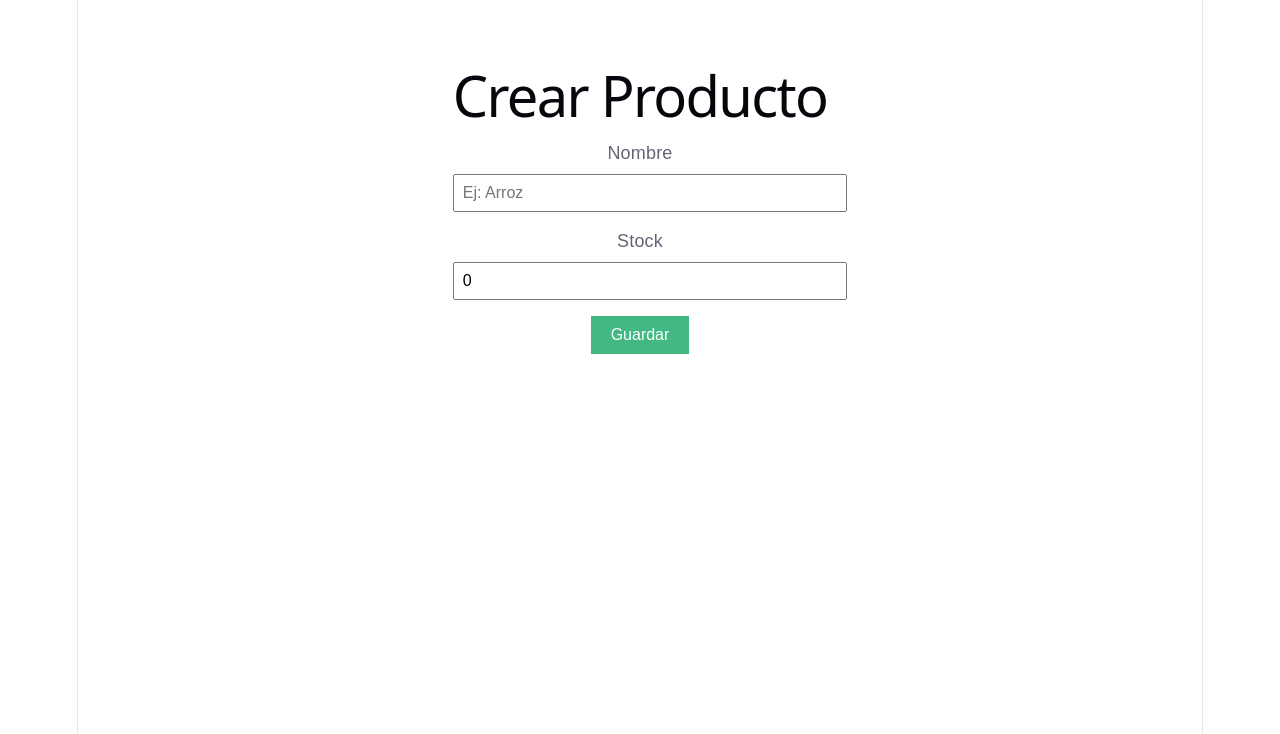
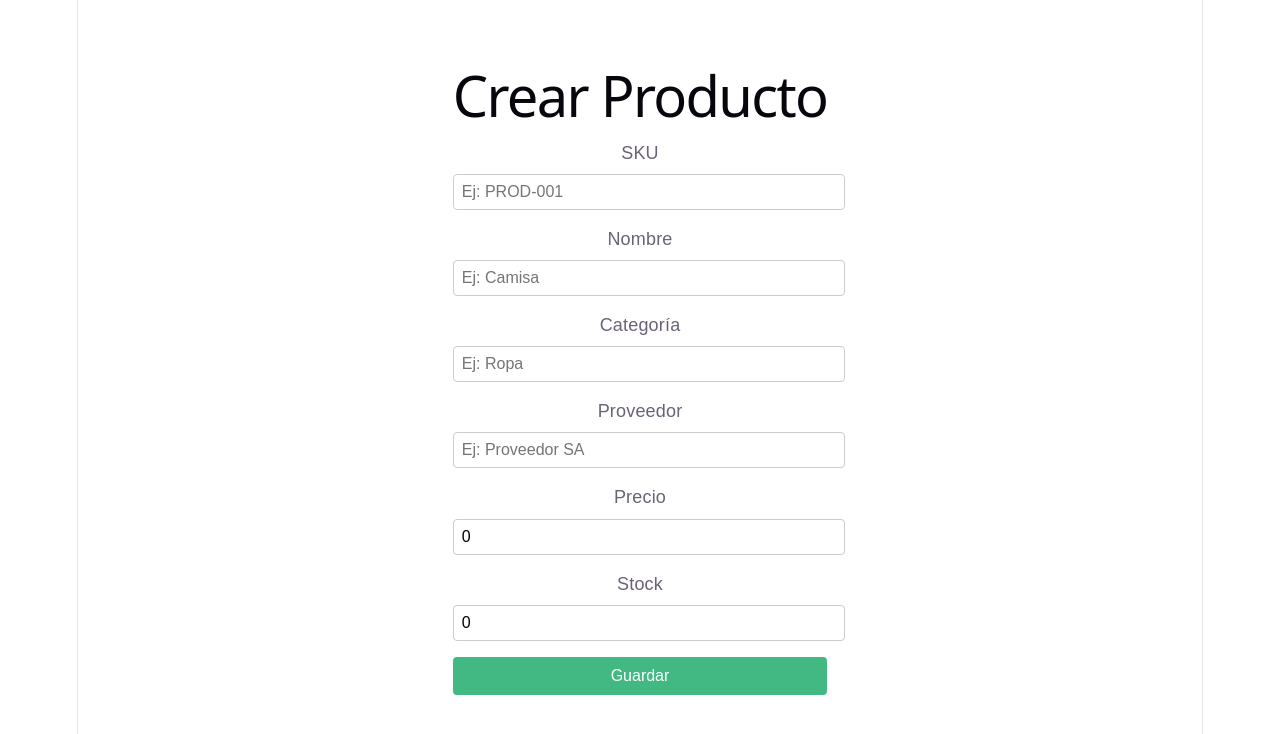
Before and after one commit to C4rlos-lang/kardex-app, a Vue app in the folder frontend/: page / in a window 1280 px wide. Shown: the top 734 px of the page. Built offline with nearby package versions, Linux system fonts and the light colour scheme.

Commit message:
actualizar formulario productos

```diff
--- a/frontend/src/App.vue
+++ b/frontend/src/App.vue
@@ -4,17 +4,33 @@
 
     <form @submit.prevent="crearProducto">
       <div>
+        <label>SKU</label>
+        <input v-model="form.sku" type="text" placeholder="Ej: PROD-001" />
+      </div>
+      <div>
         <label>Nombre</label>
-        <input v-model="nombre" type="text" placeholder="Ej: Arroz" />
+        <input v-model="form.nombre" type="text" placeholder="Ej: Camisa" />
+      </div>
+      <div>
+        <label>Categoría</label>
+        <input v-model="form.categoria" type="text" placeholder="Ej: Ropa" />
+      </div>
+      <div>
+        <label>Proveedor</label>
+        <input v-model="form.proveedor" type="text" placeholder="Ej: Proveedor SA" />
+      </div>
+      <div>
+        <label>Precio</label>
+        <input v-model="form.precio" type="number" placeholder="Ej: 25000" />
       </div>
       <div>
         <label>Stock</label>
-        <input v-model="stock" type="number" placeholder="Ej: 100" />
+        <input v-model="form.stock" type="number" placeholder="Ej: 100" />
       </div>
       <button type="submit">Guardar</button>
     </form>
 
-    <p v-if="mensaje">{{ mensaje }}</p>
+    <p v-if="mensaje" :class="exito ? 'exito' : 'error'">{{ mensaje }}</p>
   </div>
 </template>
 
@@ -24,23 +40,29 @@ import axios from 'axios'
 export default {
   data() {
     return {
-      nombre: '',
-      stock: 0,
-      mensaje: ''
+      form: {
+        sku: '',
+        nombre: '',
+        categoria: '',
+        proveedor: '',
+        precio: 0,
+        stock: 0,
+        foto_url: null
+      },
+      mensaje: '',
+      exito: false
     }
   },
   methods: {
     async crearProducto() {
       try {
-        await axios.post('https://kardex-app.onrender.com/productos', {
-          nombre: this.nombre,
-          stock: this.stock
-        })
+        await axios.post('https://kardex-app.onrender.com/productos', this.form)
         this.mensaje = '¡Producto creado exitosamente!'
-        this.nombre = ''
-        this.stock = 0
+        this.exito = true
+        this.form = { sku: '', nombre: '', categoria: '', proveedor: '', precio: 0, stock: 0, foto_url: null }
       } catch (error) {
         this.mensaje = 'Error al crear el producto'
+        this.exito = false
       }
     }
   }
@@ -49,7 +71,7 @@ export default {
 
 <style>
 .container {
-  max-width: 400px;
+  max-width: 450px;
   margin: 50px auto;
   font-family: Arial;
 }
@@ -59,13 +81,19 @@ input {
   margin: 8px 0 16px;
   padding: 8px;
   font-size: 16px;
+  border: 1px solid #ccc;
+  border-radius: 4px;
 }
 button {
-  padding: 10px 20px;
+  width: 100%;
+  padding: 10px;
   background: #42b883;
   color: white;
   border: none;
   cursor: pointer;
   font-size: 16px;
+  border-radius: 4px;
 }
+.exito { color: green; }
+.error { color: red; }
 </style>
```
